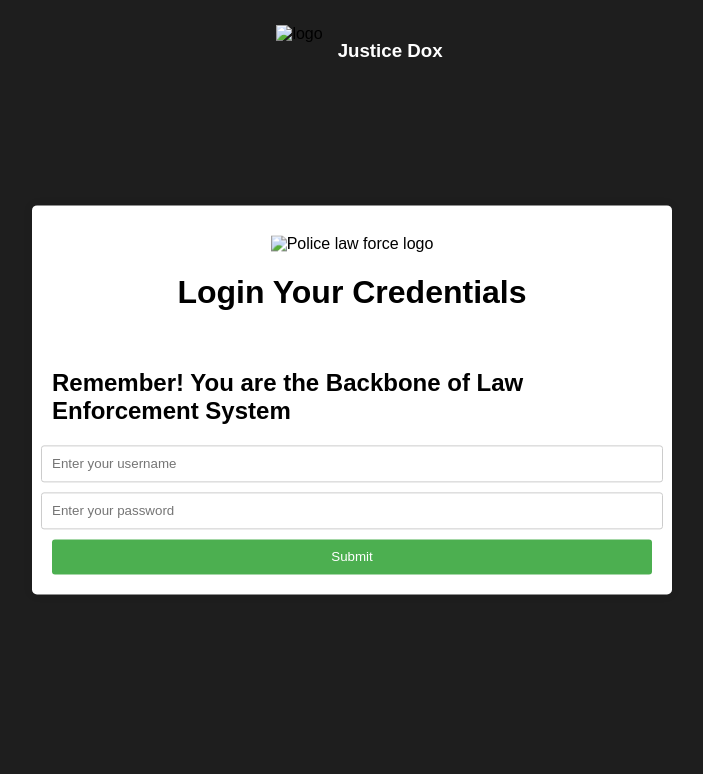
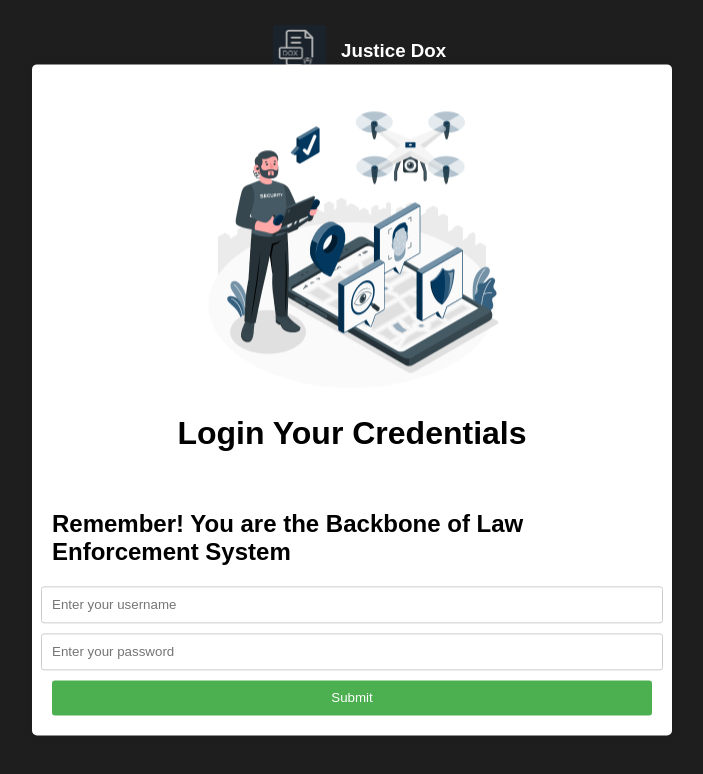
Before and after one commit to junaid-bloch/justicedox, a plain HTML site: page index.html in a window 1280 px wide. Shown: the whole page, without its empty margins (288-991 px from the left). Drawn offline with Linux system fonts and the light colour scheme.

Commit message:
Update index.html

```diff
--- a/index.html
+++ b/index.html
@@ -10,13 +10,13 @@
 <body>
 
     <div class="logo-container">
-            <img class="logo" src="images/WhatsApp Image 2024-02-10 at 01.08.48 (1).jpeg" alt="logo">
+            <img class="logo" src="WhatsApp Image 2024-02-10 at 01.08.48 (1).jpeg" alt="logo">
             <h3 class="text" style="color: #fff; display: inline-flex; margin-top: 30px;">Justice Dox</h3>
         </div>
     </div>
     <form action="next.html">
         <div>
-            <img src="images/Drone surveillance-amico 1.jpg" alt="Police law force logo" >
+            <img src="Drone surveillance-amico 1.jpg" alt="Police law force logo" >
         </div>
         <h1>Login Your Credentials</h1>
         <br>
```
